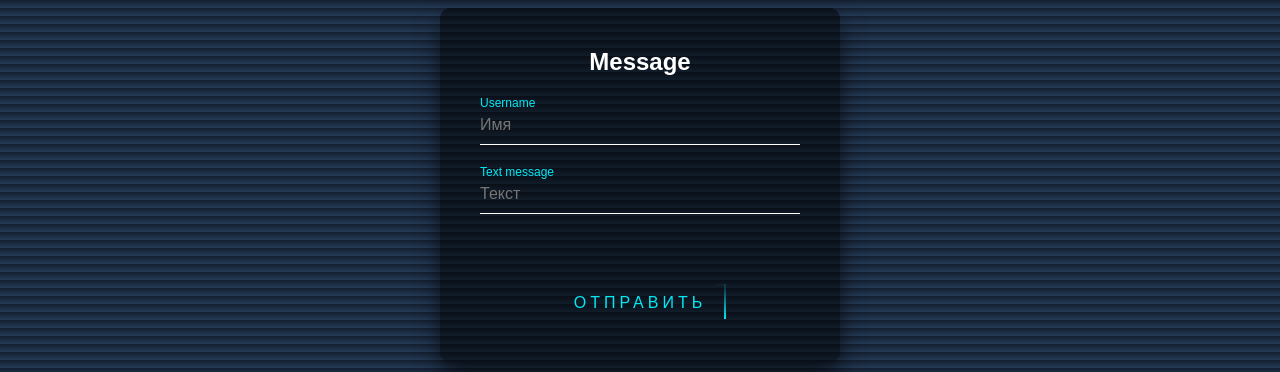
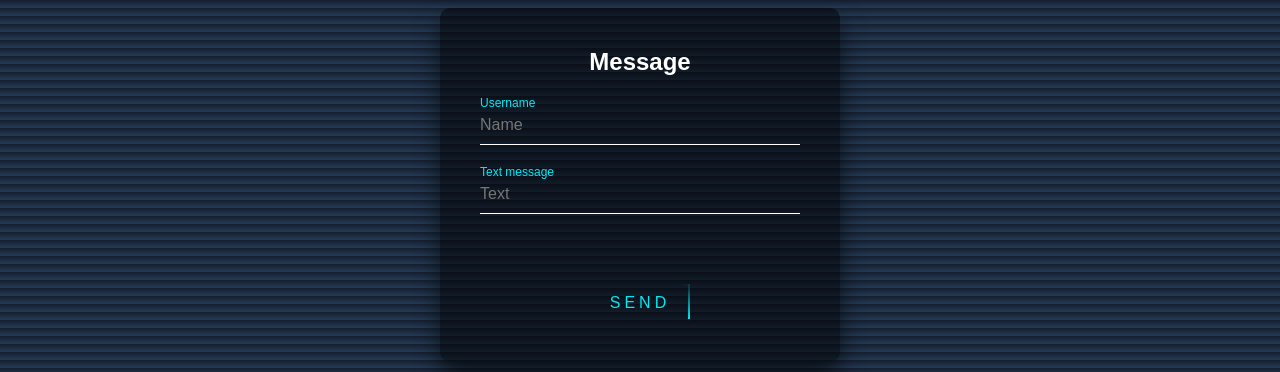
Before and after one commit to XenonCodes/React, a React (Create React App) app in the folder myapp/: page / in a window 1280 px wide. Shown: the top 372 px of the page. Built offline with nearby package versions, Linux system fonts and the light colour scheme.

Commit message:
Add material-ui

```diff
--- a/myapp/package.json
+++ b/myapp/package.json
@@ -3,12 +3,15 @@
   "version": "0.1.0",
   "private": true,
   "dependencies": {
+    "@emotion/react": "^11.10.4",
+    "@emotion/styled": "^11.10.4",
+    "@mui/material": "^5.10.7",
     "@testing-library/jest-dom": "^5.16.5",
     "@testing-library/react": "^13.4.0",
     "@testing-library/user-event": "^13.5.0",
     "react": "^18.2.0",
     "react-dom": "^18.2.0",
-    "react-scripts": "5.0.1",
+    "react-scripts": "^5.0.1",
     "web-vitals": "^2.1.4"
   },
   "scripts": {
--- a/myapp/src/App.js
+++ b/myapp/src/App.js
@@ -54,13 +54,13 @@ const Form = ({ data, setData, setMessage }) => {
       <h2>Message</h2>
       <form onSubmit={submitForm}>
         <div className="user-box">
-          <input placeholder='Имя' value={author} onChange={(el) =>
+          <input placeholder='Name' value={author} onChange={(el) =>
             setData(pervstate => ({ ...pervstate, author: el.target.value }))
           } />
           <label>Username</label>
         </div>
         <div className="user-box">
-          <input placeholder='Текст' value={text} onChange={(el) =>
+          <input placeholder='Text' value={text} onChange={(el) =>
             setData(pervstate => ({ ...pervstate, text: el.target.value }))
           } />
           <label>Text message</label>
@@ -70,7 +70,7 @@ const Form = ({ data, setData, setMessage }) => {
           <span></span>
           <span></span>
           <span></span>
-          Отправить
+          Send
         </button>
       </form>
     </div>
--- a/myapp/src/index.css
+++ b/myapp/src/index.css
@@ -198,3 +198,7 @@ body {
   box-shadow: 0 15px 25px rgb(0 0 0 / 60%);
   border-radius: 10px;
 }
+
+.message h3 {
+  color: #03e9f4;
+}
```
Also changed, not shown: 2 other files (tests, documents, lock files or other folders).
